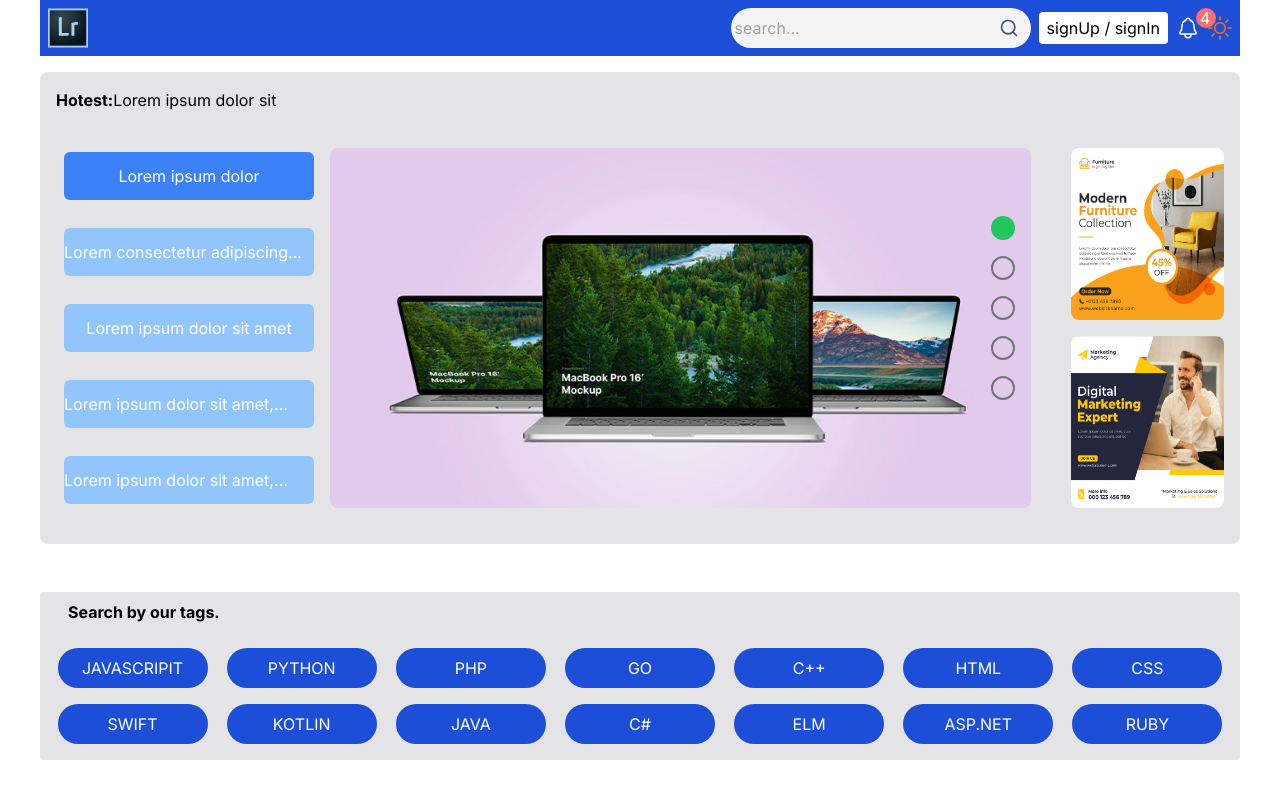
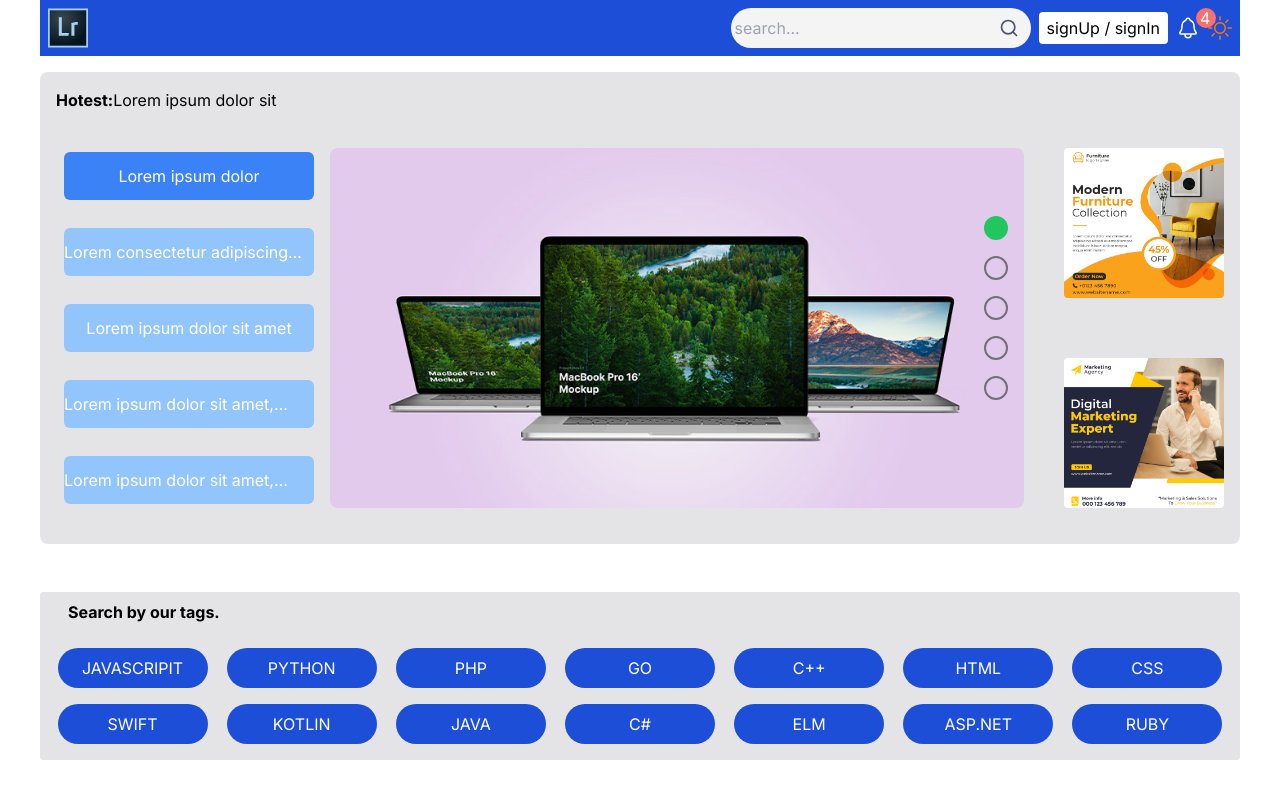
Before and after one commit to arshia788/BlogV2NextPractice, a Next.js app: page / in a window 1280 px wide. Shown: the top 800 px of the page. Built offline with nearby package versions, Linux system fonts and the light colour scheme.

Commit message:
having a problem on cookies for signup

```diff
--- a/app/api/user/add/route.js
+++ b/app/api/user/add/route.js
@@ -1,4 +1,5 @@
 import User from "models/User";
+
 import { NextResponse } from "next/server";
 import { hashPassword } from "utils/auth";
 import connectDB from "utils/connectDB";
@@ -56,8 +57,9 @@
         if(findBlog_name) return NextResponse.json({status:402,data:"Enter another Blog_name!"})
 
 
-        // CONVER PASSWORD & USERNAME.
+        // CONVERT PASSWORD & USERNAME.
         const newUsername= username.replace(/\s+/g,'-').toLowerCase();
+
         const newPassword= password.replace(/\s+/g,'').toLowerCase();
 
         function generateRandoNumber(n){
@@ -70,6 +72,8 @@
         // hash
         const hashedPassword= await hashPassword(newPassword);
 
+        const date= new Date();
+
         const userFullData={
 
             blog_name:blog_name,
@@ -77,7 +81,7 @@
             displayname:displayname,
             password:hashedPassword,
             phone:phone,
-            createdAt: "1403/3/3" ,
+            createdAt: date.toLocaleDateString("fa-IR",{year:"numeric", month:'long', day:'numeric'}),
 
             // baray in gofti newUsername ta baid bar asas har name axe ha ro avaz bokoneh.
             default_image:`https://avatars.dicebear.com/api/bottts/${newUsername}.svg`,
@@ -105,20 +109,19 @@
 
 
         // token ro sakhti
-        const createdToken= Jwt.sign({_id:createdUserData._id, username:createdUserData.name}, process.env.TOKEN_SECRET);
+        const createdToken= Jwt.sign({_id:createdUserData._id, username:createdUserData.username}, process.env.TOKEN_SECRET);
 
-        const userToken={
+        const userToken= {
             token:createdToken
         };
 
-        // * Adding token to user model.
-
-        await User.findByIdAndUpdate(createdUserData._id,userToken ,{new:true});
+        await User.findByIdAndUpdate(createdUserData._id, userToken, {new:true});
 
 
+        // SETTING TOKEIN IN COOKIE
+        const cookieStore= cookies();
+        cookieStore.set("token", createdToken, {"SameSite":'None'} );
 
-        const cookieStore= cookies();
-        cookieStore.set('token', createdToken);
 
         const send_data={
             userloged:true,
@@ -130,8 +133,10 @@
 
 
         return NextResponse.json(
-            {data:send_data, message:"User created"},
-            {status:201}
+            {data:send_data},
+            {status:201},
+            {message:'user created'},
+
         )
 
 
--- a/app/layout.js
+++ b/app/layout.js
@@ -1,9 +1,10 @@
+import './globals.css';
+
 import Layout from '/components/layout/Layout';
+import { Inter } from 'next/font/google';
 
-import './globals.css'
-import { Inter } from 'next/font/google'
+const inter = Inter({ subsets: ['latin'] });
 
-const inter = Inter({ subsets: ['latin'] })
 
 export const metadata = {
   title: 'Create Next App',
@@ -11,7 +12,8 @@
 }
 
 // Providers
-import StoreProvider from 'providers/storeProvider';
+import StoreProvider from 'providers/StoreProvider';
+
 
 export default function RootLayout({ children }) {
   return (
--- a/components/layout/Layout.js
+++ b/components/layout/Layout.js
@@ -4,7 +4,10 @@
   return (
     <div>
         <Header />
-        <div className='flex flex-col gap-8'>{children}</div>
+        <div className='flex flex-col gap-8'>
+          {children}
+        </div>
+        <p>footer</p>
     </div>
   )
 }
--- a/components/module/auth/SignUpPageForm.js
+++ b/components/module/auth/SignUpPageForm.js
@@ -10,24 +10,27 @@
 import 'react-toastify/dist/ReactToastify.css';
 
 // redux
-import {useSelector, useDispatch} from 'react-redux'
+import {useSelector, useDispatch} from 'react-redux';
 
 // actions-redux
 import { checkingLogged } from 'redux/feaures/logeedSlice';
 import { setRoleValue } from 'redux/feaures/roleSlice';
-import { useEffect } from 'react';
+
 
 export default function SignUpPageForm() {
 
-  const router= useRouter()
+
+  const router= useRouter();
   const dispatch= useDispatch();
 
   const Logged= useSelector(store=> store.logeedSlice.value);
   const role= useSelector(store=> store.roleSlice.value);
+  console.log(Logged);
 
 
 
   const { register, handleSubmit, watch, formState: { errors } } = useForm();
+
 
   const signUper = () => {
 
@@ -38,9 +41,6 @@
       phone: watch('phone'),
       password: watch('password'),
     }
-
-    axios.post('/api/user/add', formatData)
-
     toast.info('please wait...', {
       position: "top-right",
       autoClose: 3000,
@@ -55,16 +55,20 @@
       progress: undefined,
     })
 
-      .then(data => {
+    axios.post('/api/user/add', formatData)
 
 
+    .then(data => {
+
+
+      console.log(data.data);
 
         if (data.data.data.userImage) {
 
           dispatch(setRoleValue(3))
           dispatch(checkingLogged(true))
 
-          toast.success(data.data.message, {
+          toast.success(data.data.data.message, {
             position: "top-right",
             autoClose: 3000,
             hideProgressBar: false,
--- a/components/module/header/LogInHeader.js
+++ b/components/module/header/LogInHeader.js
@@ -7,6 +7,7 @@
 import { BsSun } from 'react-icons/bs';
 
 import { useState } from 'react';
+import Link from 'next/link';
 
 export default function LogInHeader() {
 
@@ -25,9 +26,9 @@
 
             <HeaderSearch />
             {/* signin */}
-            <button className='bg-white border-none rounded px-2 py-1'>
+            <Link href={'/signup'} className='bg-white border-none rounded px-2 py-1'>
                 <p>signUp / signIn</p>
-            </button>
+            </Link>
 
             {/* notif */}
             <div className='relative'>
--- a/components/module/slider/AdsSlider.js
+++ b/components/module/slider/AdsSlider.js
@@ -2,23 +2,27 @@
 
 export default function AdsSlider() {
   return (
-    <div className='flex flex-col  h-[360px] '>
+    <div className='flex flex-col justify-between h-[360px] '>
 
+      <div className="relative w-[160px] h-[150px] rounded overflow-hidden">
         <Image
-        className="h-[180px] w-full rounded-lg mb-4"
+          fill
+          sizes="100"
+          className=" object-cover"
           src={'/images/ads/150_modern_furniture_social_media_post_template.jpg'}
           alt="ads"
-        width={1000}
-        height={8000}
         />
+      </div>
 
+      <div className="relative w-[160px] h-[150px] rounded overflow-hidden">
         <Image
-        className="h-[180px] w-full rounded-lg"
+          fill
+          sizes="100"
+          className="object-cover"
           src={'/images/ads/370_digital_marketing_media_post_template.jpg'}
           alt="ads"
-        width={1000}
-        height={8000}
         />
+      </div>
 
     </div>
   )
--- a/components/module/slider/ImageSlider.js
+++ b/components/module/slider/ImageSlider.js
@@ -6,7 +6,7 @@
 
   return (
     <div className='relative w-full h-[360px] p-2'>
-        <Image src={data.src} alt={data.title} fill
+        <Image src={data.src} alt={data.title} fill sizes='100'
         className='object-cover rounded-lg'/>
     </div>
   )
--- a/redux/store.js
+++ b/redux/store.js
@@ -1,4 +1,5 @@
 import {configureStore} from '@reduxjs/toolkit';
+
 import logeedSlice from './feaures/logeedSlice';
 import roleSlice from './feaures/roleSlice';
 import user_is_active from './feaures/user_is_active';
```
Lines whose indentation alone changed are shown as unchanged.
